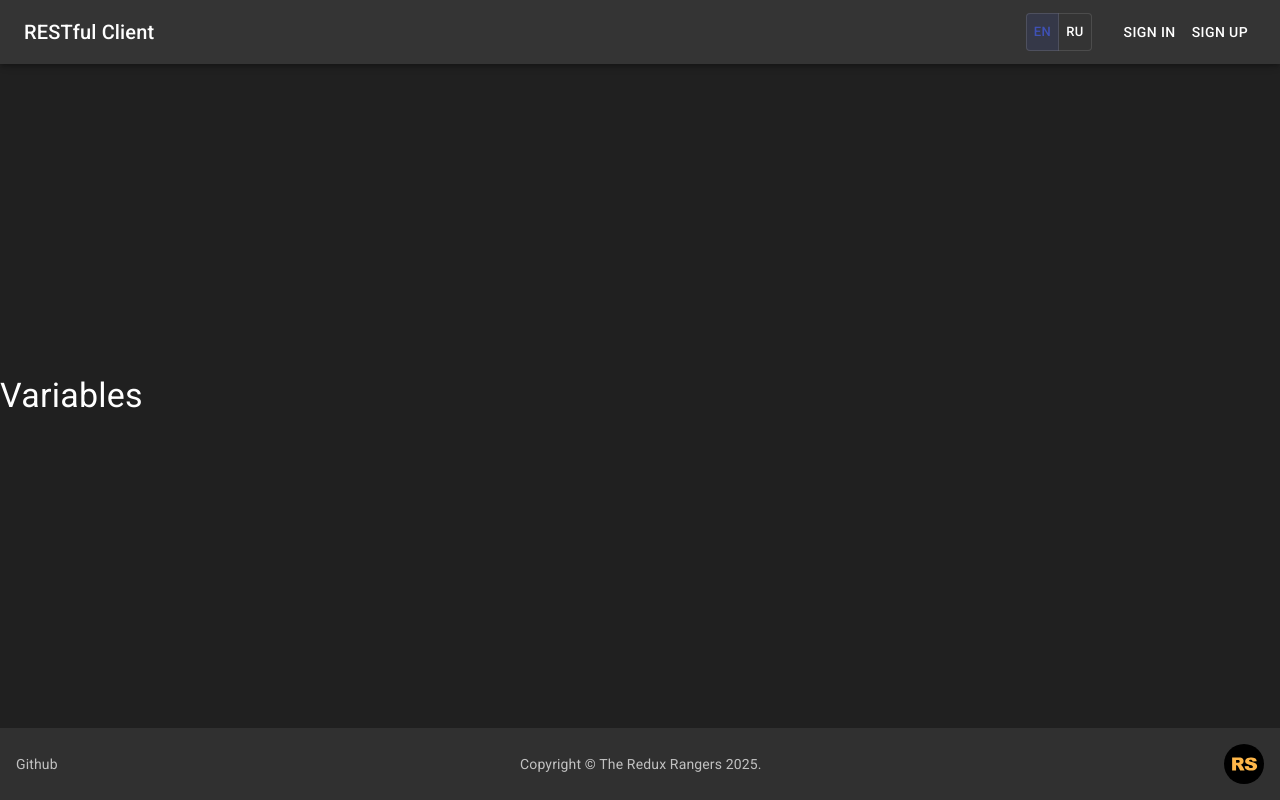
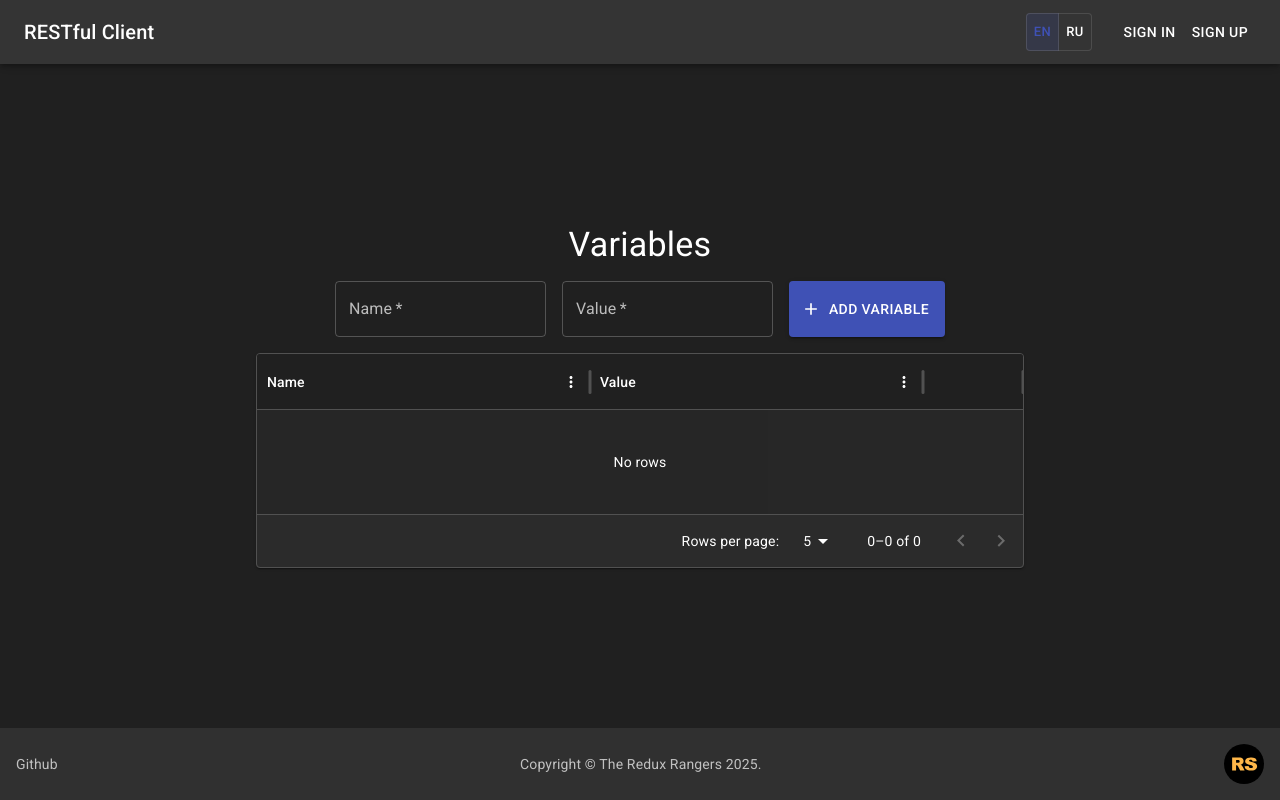
Before and after one commit to NadyaGus/rest-client-app, a Next.js app: page /variables in a window 1280 px wide. Built offline with nearby package versions, Linux system fonts and the light colour scheme; what @mui/material-nextjs would draw is missing.

Commit message:
feat: add variables

```diff
--- a/package.json
+++ b/package.json
@@ -22,6 +22,7 @@
     "@mui/icons-material": "^7.0.1",
     "@mui/material": "^7.0.1",
     "@mui/material-nextjs": "^7.0.0",
+    "@mui/x-data-grid": "^7.28.3",
     "@supabase/ssr": "^0.6.1",
     "@supabase/supabase-js": "^2.49.4",
     "next": "15.2.4",
--- a/src/app/variables/page.tsx
+++ b/src/app/variables/page.tsx
@@ -1,9 +1,120 @@
-import { Typography } from '@mui/material';
+'use client';
+
+import { VARIABLES_LOCAL_STORAGE_KEY } from '@/constants';
+import { Add } from '@mui/icons-material';
+import DeleteIcon from '@mui/icons-material/Delete';
+import { Box, Button, Paper, TextField, Typography } from '@mui/material';
+import { DataGrid, GridActionsCellItem, GridColDef, GridRowId } from '@mui/x-data-grid';
+import { useEffect, useState } from 'react';
+
+interface Variable {
+  name: string;
+  value: string;
+}
+
+const paginationModel = { page: 0, pageSize: 5 };
 
 export default function VariablesPage() {
+  const [variables, setVariables] = useState<Variable[]>([]);
+  const [nameEmptyError, setNameEmptyError] = useState('');
+  const [valueEmptyError, setValueEmptyError] = useState('');
+
+  const columns: GridColDef[] = [
+    { field: 'name', headerName: 'Name', flex: 1 },
+    { field: 'value', headerName: 'Value', flex: 1 },
+    {
+      field: 'delete',
+      type: 'actions',
+      cellClassName: 'actions',
+      getActions: ({ id }) => {
+        return [
+          <GridActionsCellItem
+            key={id}
+            icon={<DeleteIcon />}
+            label="Delete"
+            onClick={handleDeleteClick(id)}
+            color="inherit"
+          />,
+        ];
+      },
+    },
+  ];
+
+  useEffect(() => {
+    setVariables(JSON.parse(localStorage.getItem(VARIABLES_LOCAL_STORAGE_KEY) || '[]'));
+  }, []);
+
+  const handleDeleteClick = (name: GridRowId) => () => {
+    const updatedVariables = variables.filter((variable) => variable.name !== name);
+    setVariables(updatedVariables);
+    localStorage.setItem(VARIABLES_LOCAL_STORAGE_KEY, JSON.stringify(updatedVariables));
+  };
+
+  const handleSubmit = (event: React.FormEvent<HTMLFormElement>) => {
+    event.preventDefault();
+
+    const form = event.currentTarget;
+    const data = new FormData(form);
+    const name = (data.get('name') as string).trim();
+    const value = (data.get('value') as string).trim();
+    let isValid = true;
+
+    if (!name) {
+      setNameEmptyError('Name is required field');
+      isValid = false;
+    }
+    if (!value) {
+      setValueEmptyError('Value is required field');
+      isValid = false;
+    }
+
+    if (!isValid) {
+      return;
+    }
+
+    const existsVariable = variables.findIndex((variable) => variable.name === name);
+    const updatedVariables = [...variables];
+
+    if (existsVariable !== -1) {
+      updatedVariables[existsVariable].value = value;
+    } else {
+      updatedVariables.push({
+        name: name,
+        value: value,
+      });
+    }
+
+    setVariables(updatedVariables);
+    localStorage.setItem(VARIABLES_LOCAL_STORAGE_KEY, JSON.stringify(updatedVariables));
+
+    form.reset();
+  };
+
   return (
-    <Typography variant="h4" component="h1">
-      Variables
-    </Typography>
+    <>
+      <Box sx={{ display: 'flex', alignItems: 'center', flexDirection: 'column', gap: 2 }}>
+        <Typography variant="h4" component="h1">
+          Variables
+        </Typography>
+
+        <Box component={'form'} onSubmit={handleSubmit} sx={{ display: 'flex', gap: 2 }}>
+          <TextField name="name" label="Name" variant="outlined" required helperText={nameEmptyError} />
+          <TextField name="value" label="Value" variant="outlined" required helperText={valueEmptyError} />
+          <Button variant="contained" startIcon={<Add />} type="submit">
+            Add variable
+          </Button>
+        </Box>
+
+        <Paper sx={{ width: '60%' }}>
+          <DataGrid
+            rows={variables}
+            columns={columns}
+            getRowId={(row) => row.name}
+            initialState={{ pagination: { paginationModel } }}
+            pageSizeOptions={[5, 10, 25, 50]}
+          />
+        </Paper>
+      </Box>
+    </>
   );
 }
--- a/src/constants.ts
+++ b/src/constants.ts
@@ -42,3 +42,4 @@ export const ROUTES: Record<`${Routes}`, { href: string; title: string }> = {
 export const AUTH_ROUTES = [ROUTES.signIn.href, ROUTES.signUp.href];
 export const PUBLIC_ROUTES = [ROUTES.main.href, ...AUTH_ROUTES];
 export const HTTP_METHODS = ['GET', 'POST', 'PUT', 'DELETE', 'PATCH', 'OPTIONS', 'HEAD'];
+export const VARIABLES_LOCAL_STORAGE_KEY = 'variables';
```
Also changed, not shown: 2 other files (tests, documents, lock files or other folders).
